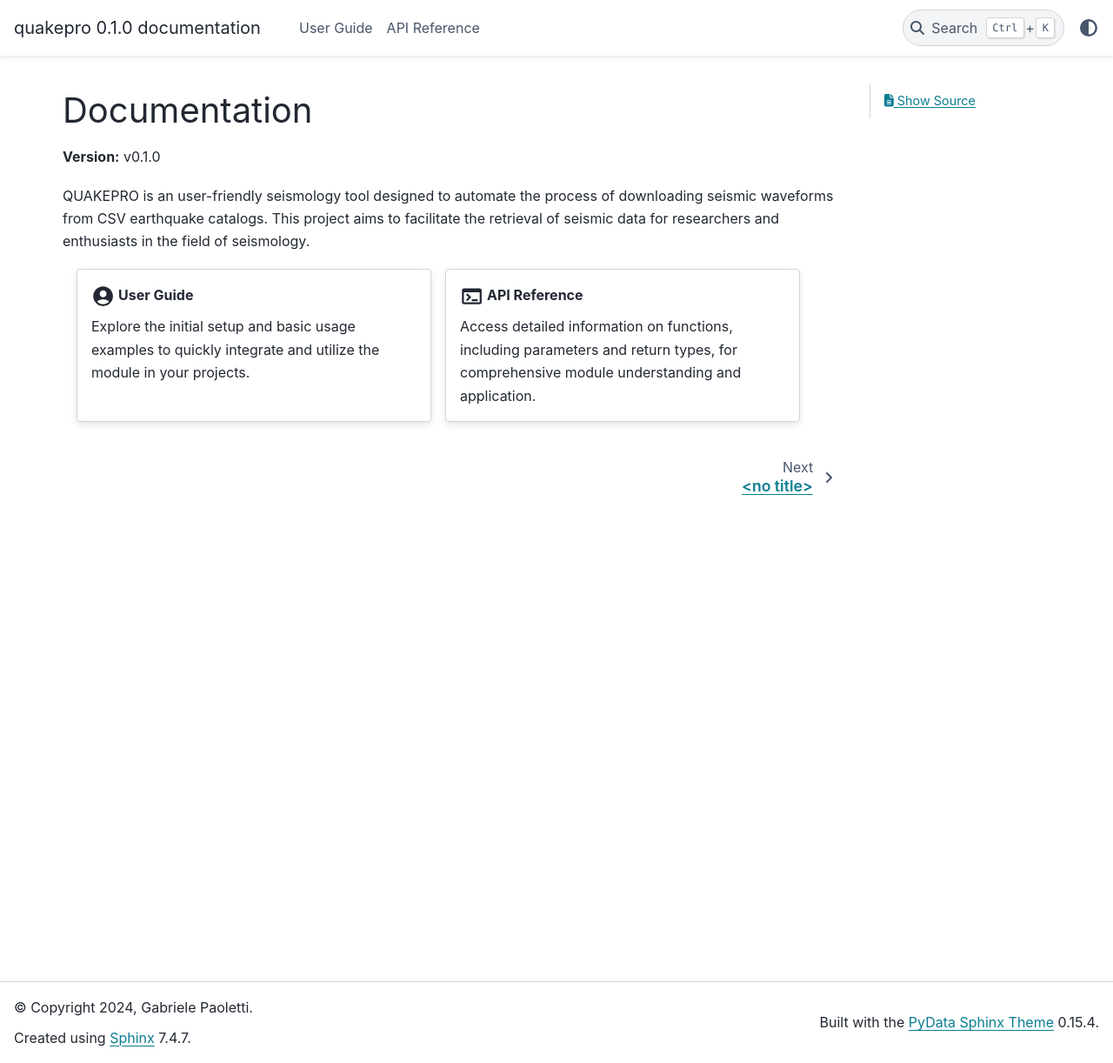
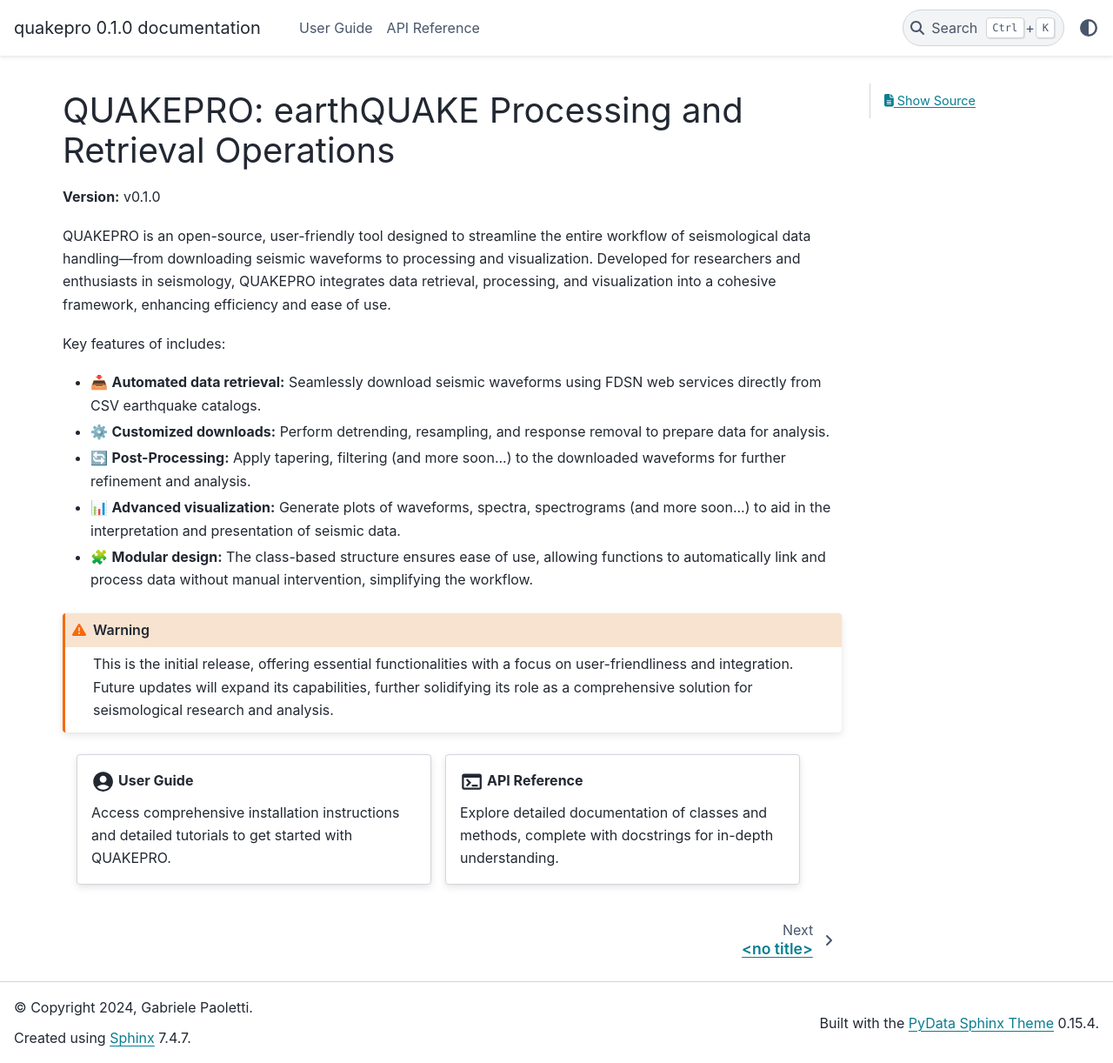
Before and after one commit to gabrielepaoletti/quakepro, a Sphinx documentation site: the page built from docs/source/index.rst, in a window 1280 px wide and 1222 px high. Shown: the whole window at 87% size. Built offline with Sphinx 7.4.7 and the PyData theme 0.15.4, drawn with Linux system fonts in a browser that asks for light colours.

Commit message:
Update docs

```diff
--- a/docs/source/index.rst
+++ b/docs/source/index.rst
@@ -1,4 +1,4 @@
-Documentation
+QUAKEPRO: earthQUAKE Processing and Retrieval Operations
 ========================
 
 .. toctree::
@@ -10,7 +10,18 @@ Documentation
 
 **Version:** v0.1.0
 
-QUAKEPRO is an user-friendly seismology tool designed to automate the process of downloading seismic waveforms from CSV earthquake catalogs. This project aims to facilitate the retrieval of seismic data for researchers and enthusiasts in the field of seismology.
+QUAKEPRO is an open-source, user-friendly tool designed to streamline the entire workflow of seismological data handling—from downloading seismic waveforms to processing and visualization. Developed for researchers and enthusiasts in seismology, QUAKEPRO integrates data retrieval, processing, and visualization into a cohesive framework, enhancing efficiency and ease of use.
+
+Key features of includes:
+
+- 📥 **Automated data retrieval:** Seamlessly download seismic waveforms using FDSN web services directly from CSV earthquake catalogs.
+- ⚙️ **Customized downloads:** Perform detrending, resampling, and response removal to prepare data for analysis.
+- 🔄 **Post-Processing:** Apply tapering, filtering (and more soon...) to the downloaded waveforms for further refinement and analysis.
+- 📊 **Advanced visualization:** Generate plots of waveforms, spectra, spectrograms (and more soon...) to aid in the interpretation and presentation of seismic data.
+- 🧩 **Modular design:** The class-based structure ensures ease of use, allowing functions to automatically link and process data without manual intervention, simplifying the workflow.
+
+.. warning::
+   This is the initial release, offering essential functionalities with a focus on user-friendliness and integration. Future updates will expand its capabilities, further solidifying its role as a comprehensive solution for seismological research and analysis.
 
 .. grid:: 1 1 2 2
    :padding: 0 2 3 5
@@ -22,11 +33,11 @@ QUAKEPRO is an user-friendly seismology tool designed to automate the process of
       :link-type: doc
       :link-alt: User Guide
 
-      Explore the initial setup and basic usage examples to quickly integrate and utilize the module in your projects.
+      Access comprehensive installation instructions and detailed tutorials to get started with QUAKEPRO.
 
    .. grid-item-card:: :material-regular:`terminal;1.7em` API Reference
       :link: api_reference
       :link-type: doc
       :link-alt: API Reference
 
-      Access detailed information on functions, including parameters and return types, for comprehensive module understanding and application.
+      Explore detailed documentation of classes and methods, complete with docstrings for in-depth understanding.
```
